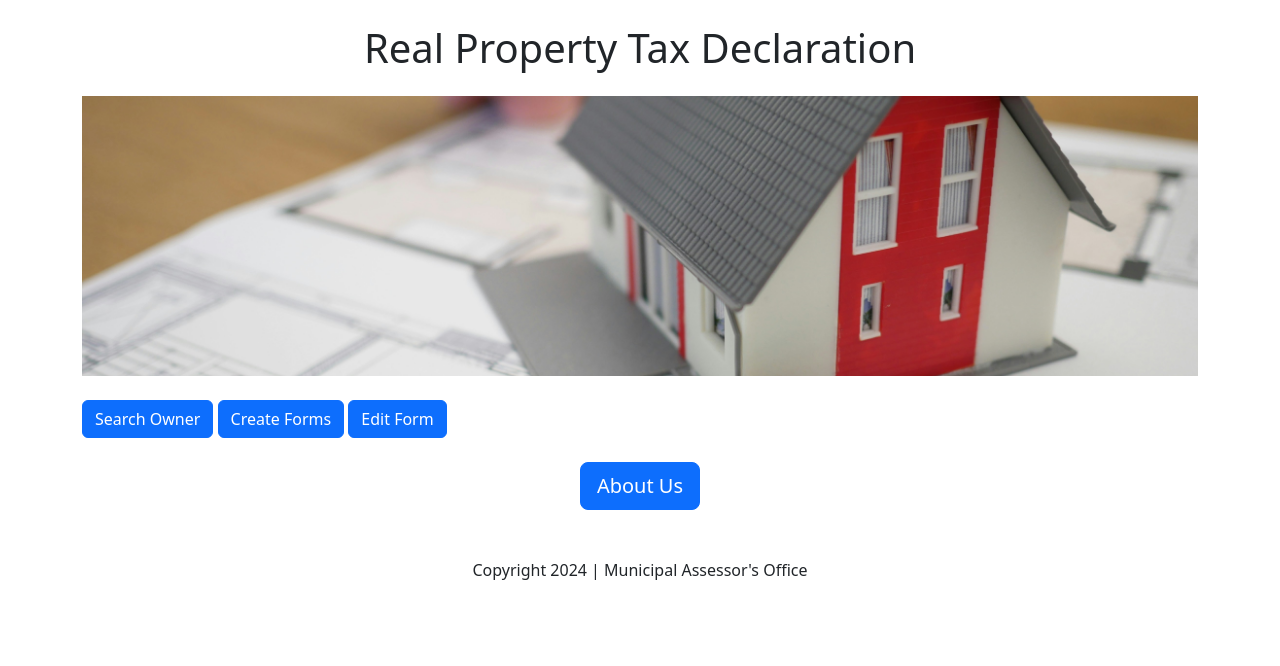
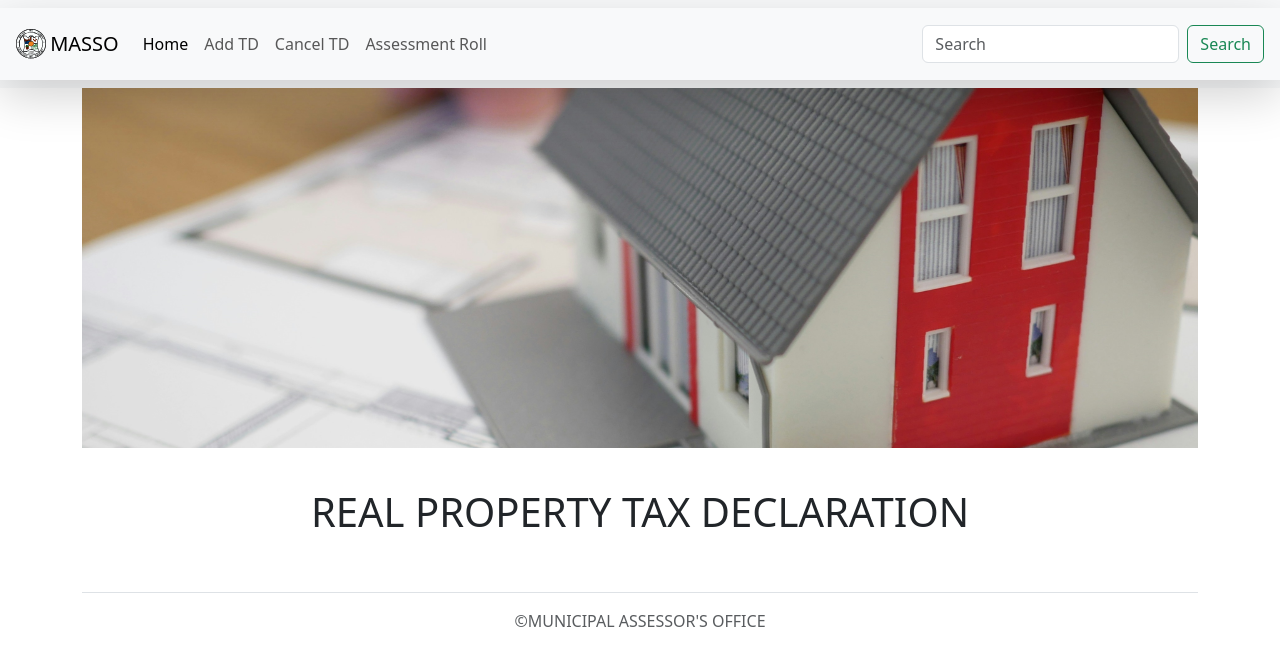
Before and after one commit to lynber2020/RPTD-System, a Flask app: page / in a window 1280 px wide. Shown: the top 666 px of the page. Run offline with Flask 3, Linux system fonts and the light colour scheme.

Commit message:
progress

```diff
--- /dev/null
+++ b/templates/footer.html
@@ -0,0 +1,8 @@
+<div class="container">
+  <footer class="py-3 my-4">
+    <ul class="nav justify-content-center border-bottom pb-3 mb-3">
+
+    </ul>
+    <p class="text-center text-body-secondary">&copy;MUNICIPAL ASSESSOR'S OFFICE</p>
+  </footer>
+</div>
--- a/templates/home.html
+++ b/templates/home.html
@@ -11,28 +11,31 @@
       height: 360px;
       width: 100%;
       object-fit: cover;
+      margin-bottom:16px;
     }
   </style>
 </head>
 
 <body>
+  {% include 'nav.html' %}
   <div class="container">
-<h1 class="text-center mt-4 mb-4">Real Property Tax Declaration</h1>
-  <img class="img-fluid" id="RPTD1" src="https://4b10d994-ea89-4342-aaeb-17eef3ebda92-00-3jhl78hd00t1z.pike.replit.dev/static/rptd1.jpg" >
-</body>
+
+  <img class="img-fluid" id="banner" src="https://4b10d994-ea89-4342-aaeb-17eef3ebda92-00-3jhl78hd00t1z.pike.replit.dev/static/rptd1.jpg" >
+    <h1 class="text-center mt-4 mb-4">REAL PROPERTY TAX DECLARATION</h1>
+    </body>
 
   <div>
-    {% for job in task %}
-    {% include 'taskitem.html' %}
-    {% endfor %}
+
+
+
 
   </div>
-  <div class="text-center">
-    <button class="mt-4 btn btn-primary btn-lg">About Us</button>
 
-    <p class="mt-5">Copyright 2024 | Municipal Assessor's Office</p>
+
   </div>
 
 </div>
+   {% include 'footer.html' %}
+
 
 </html>
--- /dev/null
+++ b/templates/nav.html
@@ -0,0 +1,33 @@
+<nav class="navbar navbar-expand-lg bg-body-tertiary">
+  <div class="shadow-lg p-3 container-fluid">
+    <img src="https://4b10d994-ea89-4342-aaeb-17eef3ebda92-00-3jhl78hd00t1z.pike.replit.dev/static/logot.svg" alt="MASSO" width="30" height="30">&nbsp
+    <a class="navbar-brand" href="#"> MASSO </a>
+
+    <button class="navbar-toggler" type="button" data-bs-toggle="collapse" data-bs-target="#navbarSupportedContent" aria-controls="navbarSupportedContent" aria-expanded="false" aria-label="Toggle navigation">
+      <span class="navbar-toggler-icon"></span>
+    </button>
+    <div class="collapse navbar-collapse" id="navbarSupportedContent">
+      <ul class="navbar-nav me-auto mb-2 mb-lg-0">
+        <li class="nav-item">
+          <a class="nav-link active" aria-current="page" href="#">Home</a>
+        </li>
+        <li class="nav-item">
+          <a class="nav-link" href="#">Add TD</a>
+        </li>
+        <li class="nav-item">
+            <a class="nav-link" href="#">Cancel TD</a>
+
+          </a>  <li class="nav-item">
+          <a class="nav-link" href="#">Assessment Roll</a>
+
+        </a>
+
+        </li>
+          </ul>
+      <form class="d-flex" role="search">
+        <input class="form-control me-2" type="search" placeholder="Search" aria-label="Search">
+        <button class="btn btn-outline-success" type="submit">Search</button>
+      </form>
+    </div>
+  </div>
+</nav>
--- a/templates/taskitem.html
+++ /dev/null
@@ -1,5 +0,0 @@
-
-<div class="btn-group" role="group" aria-label="Basic example">
-
-  <button type="button" class="mt-4 btn btn-primary" > {{job['title']}}</button>
-</div>
```
Also changed, not shown: templates/header.html (added, +38 -0 lines), static/logot.svg (added).
